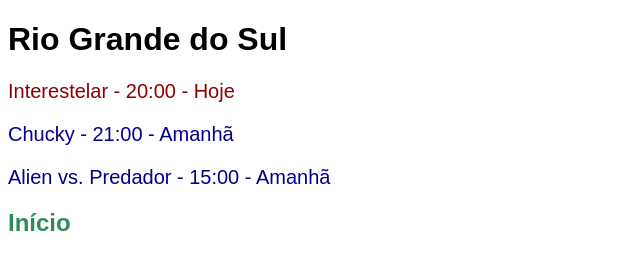
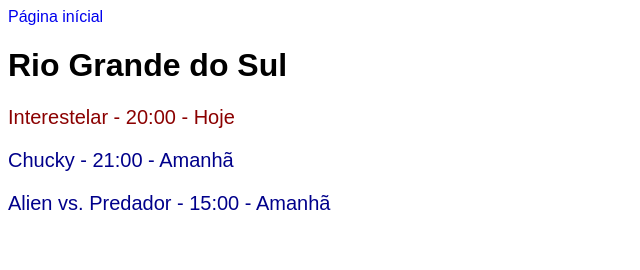
Before and after one commit to ignacioMalessaNeto/Cinema, a plain HTML site: page estados/canoas.html in a window 1280 px wide. Shown: the whole page, without its empty margins (0-640 px from the left). Drawn offline with Linux system fonts and the light colour scheme.

Commit message:
Alterações na estilização e posição do projeto cinema.

```diff
--- a/css/styles.css
+++ b/css/styles.css
@@ -1,4 +1,4 @@
-body{
+*{
     font-family: Arial, Helvetica, sans-serif;
 }
 
--- a/estados/canoas.html
+++ b/estados/canoas.html
@@ -10,11 +10,11 @@
 
 <body>
     <main>
+        <a href="/index.html">Página inícial</a>
         <h1>Rio Grande do Sul</h1>
         <p class="estreia-hoje">Interestelar - 20:00 - Hoje</p>
         <p class="estreia-amanha">Chucky - 21:00 - Amanhã</p>
         <p class="estreia-amanha">Alien vs. Predador - 15:00 - Amanhã</p>
-        <h2><a href="/index.html">Início</a></h2>
     </main>
 </body>
 
```
Also changed, not shown: estados/porto-alegre.html (+1 -1 lines).
